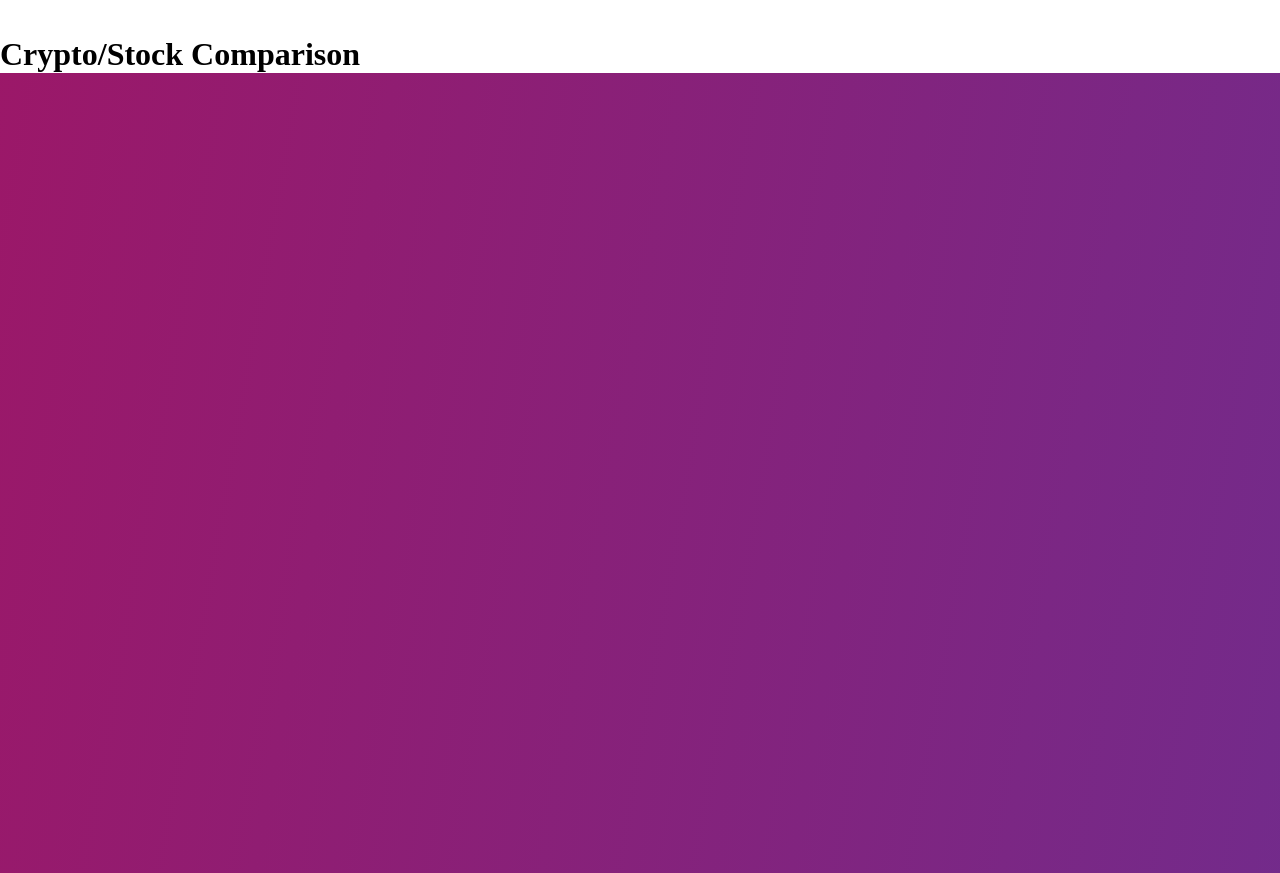
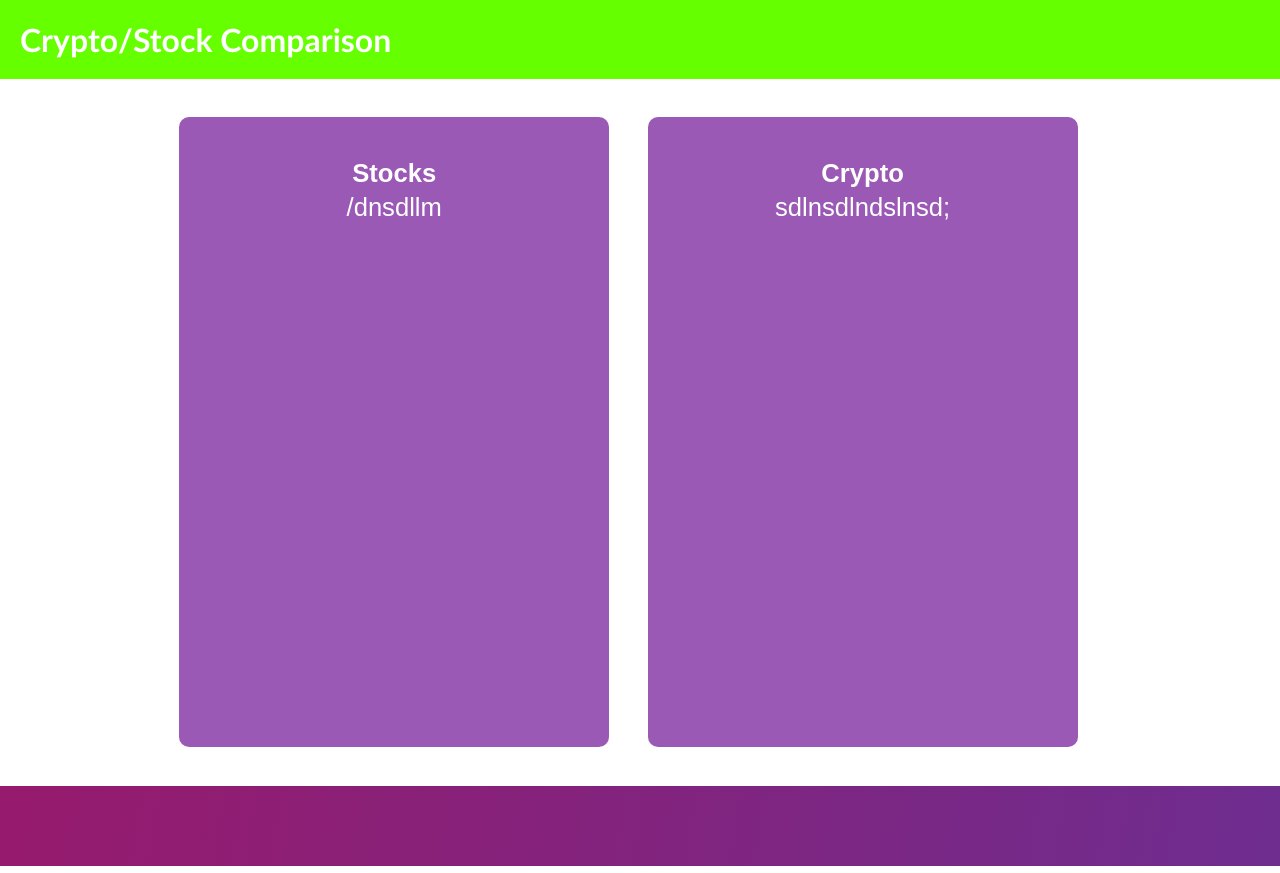
Before and after one commit to wfelixhunt/crypto-stock-compare, a plain HTML site: page index.html in a window 1280 px wide. Drawn offline with nearby package versions, Linux system fonts and the light colour scheme.

Commit message:
added grid layout

```diff
--- a/assets/css/style.css
+++ b/assets/css/style.css
@@ -5,9 +5,45 @@
     text-decoration: none;
 }
 
+.header {
+    padding: 20px;
+    font-family: 'Trebuchet MS', 'Lucida Sans Unicode', 'Lucida Grande', 'Lucida Sans', Arial, sans-serif;
+    background-color: #66FF00;
+    color: #ffffff;
+}
+
+.stock-section {
+    font-family: sans-serif;
+    font-weight: normal;
+    font-size: 1.6rem;
+    line-height: 1.3;
+}
+
+.stock-wrapper {
+    max-width: 85%;
+    width: 960px;
+    margin: 0 auto;
+}
+
+.stock-container {
+    display: flex;
+    margin: 2% 0;
+}
+
+.class-box {
+    width: 350px;
+    height: 550px;
+    background: #9b59b6;
+    text-align: center;
+    color: #fff;
+    padding: 40px;
+    border-radius: 10px;
+    margin: 2%;
+}
+
 .background {
     width: 100vw;
-    height: 100vh;
+    height: 10vh;
     display: block;
     background: linear-gradient(100deg, #ce003d, #2e4bc6);
     background-size: 400% 400%;
--- a/index.html
+++ b/index.html
@@ -11,10 +11,22 @@
 
 <body>
   <div class="header">
-    <br>
-    <br>
     <h1>Crypto/Stock Comparison</h1>
   </div>
+  <section class="stock-section">
+    <div class="stock-wrapper">
+      <div class="stock-container">
+        <div class="class-box">
+          <h4 class="stock-heading">Stocks</h4>
+          <p class="stock-text">/dnsdllm</p>
+        </div>
+        <div class="class-box">
+          <h4 class="stock-heading">Crypto</h4>
+          <p class="stock-text">sdlnsdlndslnsd;</p>
+        </div>
+      </div>
+    </div>
+  </section>
   <div class="background">
   </div>
   <script src="assets/js/script.js"></script>
```
